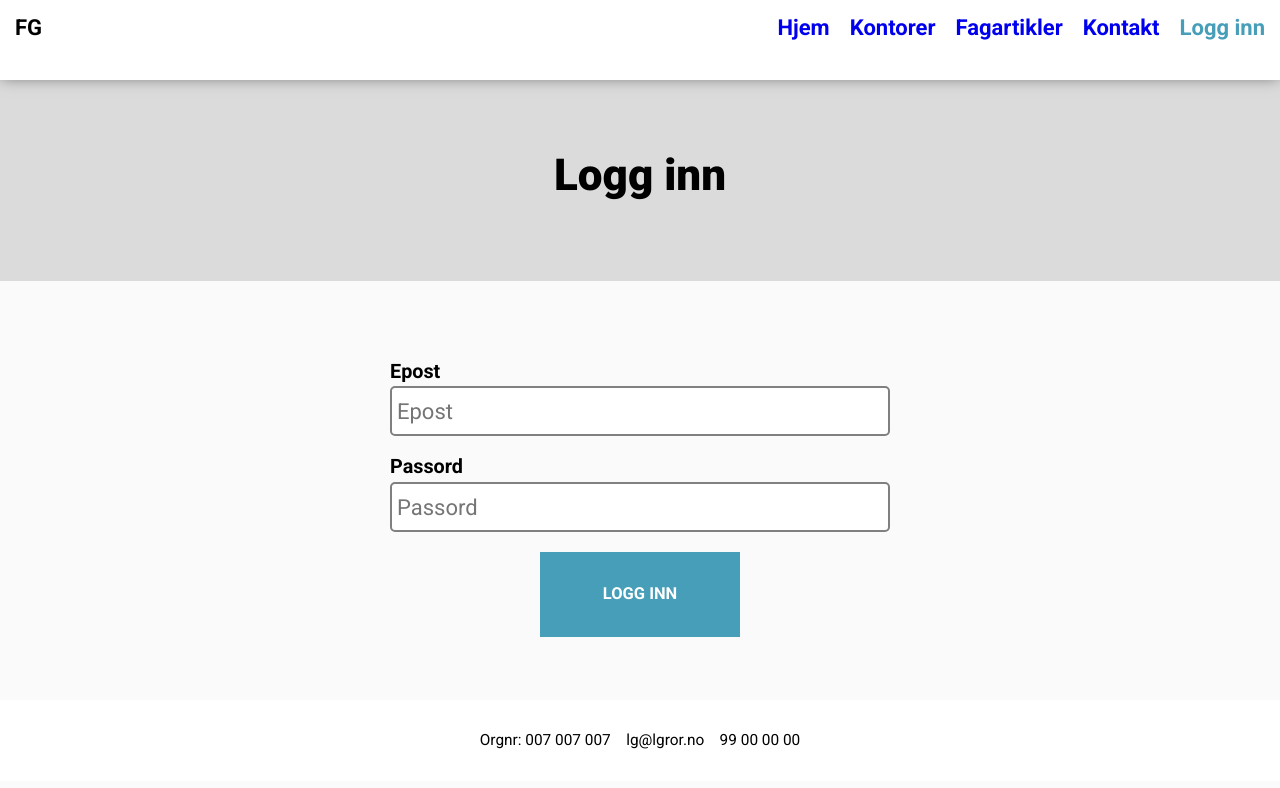
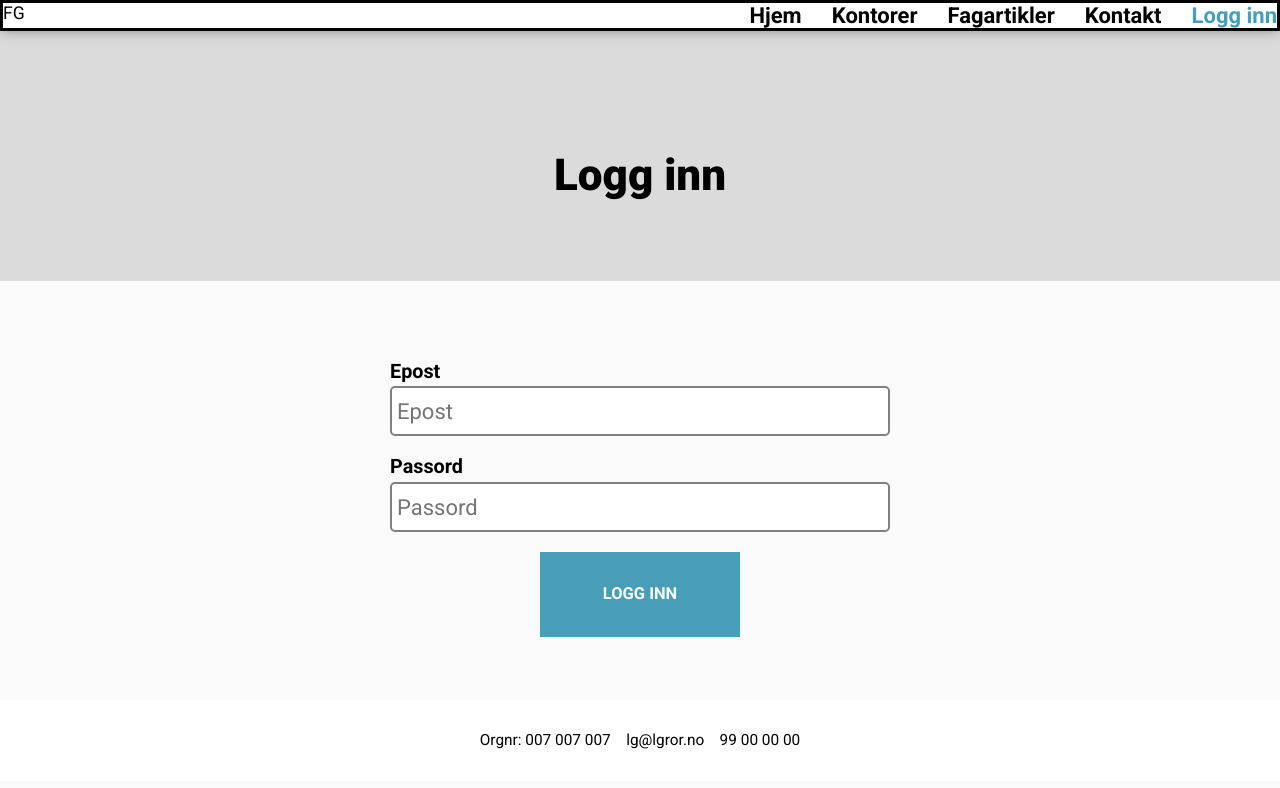
Before and after one commit to andersbss/eksamen, a React app in the folder client/: page /logginn in a window 1280 px wide. Shown: the top 788 px of the page. Built offline with nearby package versions, Linux system fonts and the light colour scheme; no server answers.

Commit message:
Basic nav functionality

```diff
--- a/client/src/components/nav/TabletNav.jsx
+++ b/client/src/components/nav/TabletNav.jsx
@@ -83,9 +83,6 @@ const TabletNav = () => {
     setShowMenu((prev) => !prev);
   };
 
-  // This component as causing too many renders :(
-  console.log('render');
-
   // Updates windowWidth when window is resized.
   useEffect(() => {
     const handleSizeChange = () => {
--- /dev/null
+++ b/client/src/components/navv2/Nav.jsx
@@ -0,0 +1,77 @@
+import React from 'react';
+import styled from 'styled-components';
+import { NavLink } from 'react-router-dom';
+
+const StyledNav = styled.nav`
+  display: flex;
+  justify-content: space-between;
+`;
+
+const StyledName = styled.p`
+  margin: 0;
+  padding: 0;
+`;
+
+const StyledUl = styled.ul`
+  margin: 0;
+  padding: 0;
+  list-style: none;
+
+  display: grid;
+  grid-template-columns: repeat(5, auto);
+  column-gap: 30px;
+`;
+
+const StyledLi = styled.li`
+  list-style: none;
+
+  & > a {
+    text-decoration: none;
+    color: ${(props) => props.theme.colors.black};
+    font-size: 2em;
+    font-weight: 600;
+
+    &.active {
+      color: ${(props) => props.theme.colors.blue};
+    }
+  }
+`;
+
+const Nav = () => {
+  console.log();
+
+  return (
+    <StyledNav>
+      <StyledName>FG</StyledName>
+      <StyledUl>
+        <StyledLi>
+          <NavLink exact to="/hjem" activeClassName="active">
+            Hjem
+          </NavLink>
+        </StyledLi>
+        <StyledLi>
+          <NavLink exact to="/kontorer" activeClassName="active">
+            Kontorer
+          </NavLink>
+        </StyledLi>
+        <StyledLi>
+          <NavLink exact to="/fagartikler" activeClassName="active">
+            Fagartikler
+          </NavLink>
+        </StyledLi>
+        <StyledLi>
+          <NavLink exact to="/kontakt" activeClassName="active">
+            Kontakt
+          </NavLink>
+        </StyledLi>
+        <StyledLi>
+          <NavLink exact to="/logginn" activeClassName="active">
+            Logg inn
+          </NavLink>
+        </StyledLi>
+      </StyledUl>
+    </StyledNav>
+  );
+};
+
+export default Nav;
--- a/client/src/context/UserContext.js
+++ b/client/src/context/UserContext.js
@@ -8,7 +8,6 @@ const UserContext = ({ children }) => {
   const [loading, setLoading] = useState(false);
 
   useEffect(() => {
-    console.log(user);
     const loadUserData = async () => {
       if (!user) {
         setLoading(true);
--- a/client/src/layouts/MainLayout.jsx
+++ b/client/src/layouts/MainLayout.jsx
@@ -1,6 +1,6 @@
 import React from 'react';
 import styled from 'styled-components';
-import Nav from '../components/nav/Nav';
+import Nav from '../components/navv2/Nav';
 import Footer from '../components/footers/Footer';
 
 const StyledMainLayout = styled.div`
@@ -14,6 +14,8 @@ const StyledHeader = styled.header`
   position: fixed;
   z-index: 1;
   box-shadow: 0px -2px 15px -1px rgba(0, 0, 0, 0.54);
+
+  border: solid;
 `;
 
 const StyledContainer = styled.div`
```
